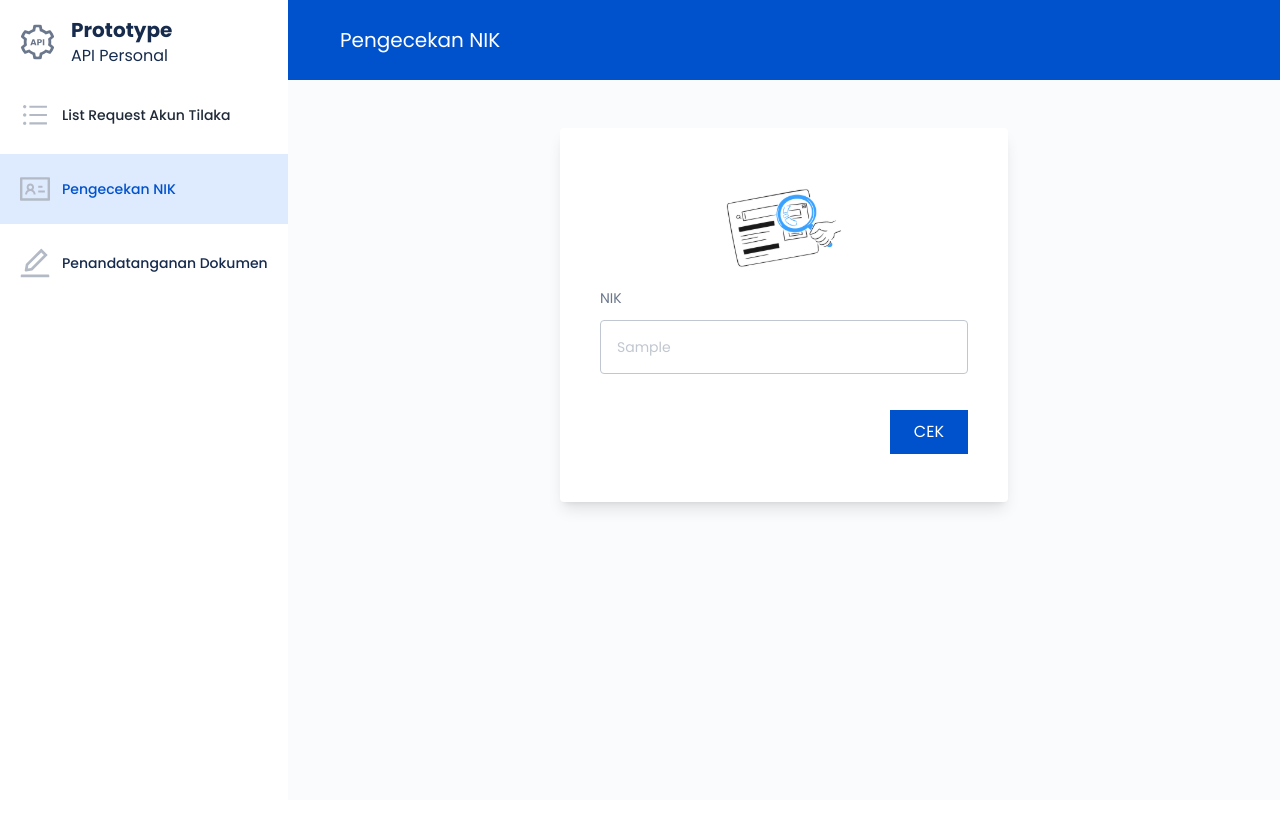
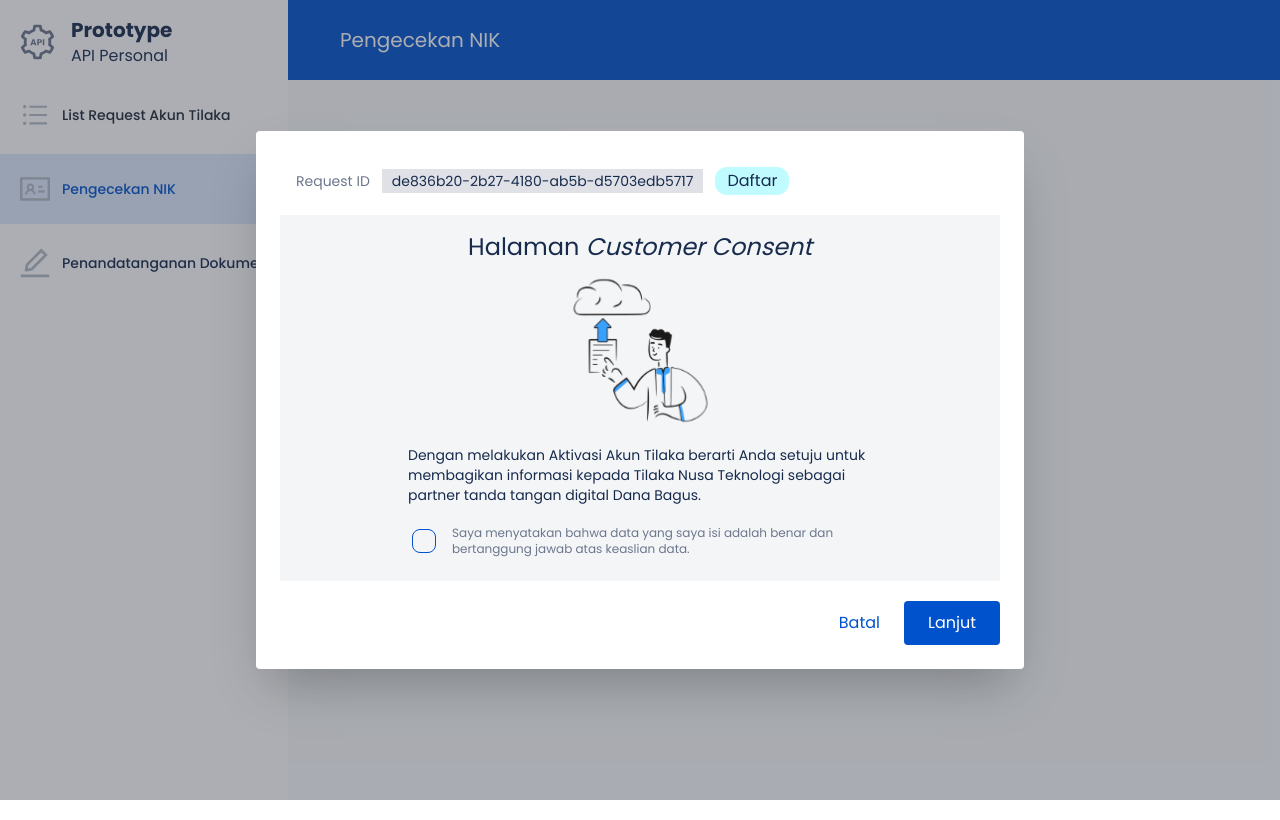
Before and after one commit to Zaldee69/demo-b2b2c-dashboard, a Next.js app: page /check-nik in a window 1280 px wide. Both pictures are taken after typing "Sample" into the empty fields and a click on the button "CEK". Built offline with nearby package versions, Linux system fonts and the light colour scheme.

Commit message:
[TDP-2153] [FE] membuat halaman popup menampilkan hasil check NIK

```diff
--- a/pages/check-nik/index.tsx
+++ b/pages/check-nik/index.tsx
@@ -21,6 +21,14 @@ const CheckNIK: NextPage = () => {
 
     // hit api with form state data
     alert(JSON.stringify(form, null, 4));
+
+    // success ?
+    // openModalCheckNIKResult();
+    toggleModalCheckNIKResult();
+  };
+
+  const toggleModalCheckNIKResult = (): void => {
+    document.getElementById("modalCheckNIKResult")?.click();
   };
 
   return (
@@ -88,6 +96,70 @@ const CheckNIK: NextPage = () => {
             </form>
           </div>
         </div>
+
+        <input
+          type="checkbox"
+          id="modalCheckNIKResult"
+          className="modal-toggle"
+        />
+        <label className="modal cursor-pointer" htmlFor="modalCheckNIKResult">
+          <label
+            className="modal-box rounded max-w-3xl px-6 pt-4 pb-6 bg-white"
+            htmlFor=""
+          >
+            <div className="flex items-start md:items-center px-4 py-5 flex-wrap flex-col md:flex-row ">
+              <p className="text-sm text-neutral200">Request ID</p>
+              <div className="text-sm text-neutral800 bg-neutral40 px-2.5 py-0.5 ml-0 md:ml-3 mt-3 md:mt-0">
+                de836b20-2b27-4180-ab5b-d5703edb5717
+              </div>
+              <div className="bg-registerColor px-3 py-0.5 text-neutral800 rounded-xl ml-0 md:ml-3 mt-3 md:mt-0">
+                Daftar
+              </div>
+            </div>
+            <div className="bg-neutral20 px-4 sm:px-12 md:px-32 py-4">
+              <p className="text-lg sm:text-xl md:text-2xl font-normal text-center text-neutral800">
+                Halaman <span className="italic">Customer Consent</span>
+              </p>
+              <div className="mt-3 text-center">
+                <Image
+                  src="/illustration/CustomerConsent.svg"
+                  width="151px"
+                  height="151px"
+                />
+              </div>
+              <p className="mt-3 font-normal text-neutral800 text-sm">
+                Dengan melakukan Aktivasi Akun Tilaka berarti Anda setuju untuk
+                membagikan informasi kepada Tilaka Nusa Teknologi sebagai
+                partner tanda tangan digital Dana Bagus.
+              </p>
+              <label
+                className="mt-3 label cursor-pointer"
+                htmlFor="checkNIKResultAgree"
+              >
+                <input
+                  id="checkNIKResultAgree"
+                  type="checkbox"
+                  className="checkbox checkbox-primary"
+                />
+                <p className="ml-4 font-normal text-neutral200 text-xs">
+                  Saya menyatakan bahwa data yang saya isi adalah benar dan
+                  bertanggung jawab atas keaslian data.
+                </p>
+              </label>
+            </div>
+            <div className="flex justify-end mt-5">
+              <button
+                onClick={toggleModalCheckNIKResult}
+                className="bg-white hover:opacity-50 text-blue400 px-6 py-2.5 rounded hover:cursor-pointer"
+              >
+                Batal
+              </button>
+              <button className="bg-blue400 hover:opacity-50 text-white px-6 py-2.5 rounded hover:cursor-pointer">
+                Lanjut
+              </button>
+            </div>
+          </label>
+        </label>
       </div>
     </>
   );
--- a/tailwind.config.js
+++ b/tailwind.config.js
@@ -1,4 +1,25 @@
-// tailwind.config.js
+const colors = {
+  neutral10: "#FAFBFC",
+  neutral20: "#F4F5F7",
+  neutral50: "#C1C7D0",
+  neutral40: "#DFE1E6",
+  neutral80: "#97A0AF",
+  neutral200: "#6B778C",
+  neutral300: "#5E6C84",
+  neutral800: "#172B4D",
+  blue400: "#0052CC",
+  blue80: "#DEEBFF",
+  blue: "#0052CC",
+  borderColor: "#C1C7D0",
+  checkColor: "#FFFAE6",
+  registerColor: "#C0FBFF",
+  registeredColor: "#F2DEFF",
+  linkColor: "#FFDBF1",
+  linkedColor: "#E3FCEF",
+  expiredColor: "#EBECF0",
+  onProgressColor : "#FFECE6"
+};
+
 module.exports = {
   purge: ["./pages/**/*.{js,ts,jsx,tsx}", "./components/**/*.{js,ts,jsx,tsx}"],
   darkMode: false, // or 'media' or 'class'
@@ -7,29 +28,21 @@ module.exports = {
       fontFamily: {
         poppins: ["Poppins", "sans-serif"],
       },
-      colors: {
-        neutral800: "#172B4D",
-        neutral300: "#5E6C84",
-        neutral200: "#6B778C",
-        neutral10: "#FAFBFC",
-        neutral50: "#C1C7D0",
-        neutral80: "#97A0AF",
-        blue400: "#0052CC",
-        blue80: "#DEEBFF",
-        blue: "#0052CC",
-        borderColor: "#C1C7D0",
-        checkColor: "#FFFAE6",
-        registerColor: "#C0FBFF",
-        registeredColor: "#F2DEFF",
-        linkColor: "#FFDBF1",
-        linkedColor: "#E3FCEF",
-        expiredColor: "#EBECF0",
-        onProgressColor : "#FFECE6"
-      },
+      colors,
     },
   },
   variants: {
     extend: {},
   },
+  daisyui: {
+    themes: [
+      {
+        mytheme: {
+          ...require("daisyui/src/colors/themes")["[data-theme=light]"],
+          "primary": colors.blue400,
+        },
+      },
+    ],
+  },
   plugins: [require("daisyui")],
 };
```
Also changed, not shown: public/illustration/CustomerConsent.svg (added).
